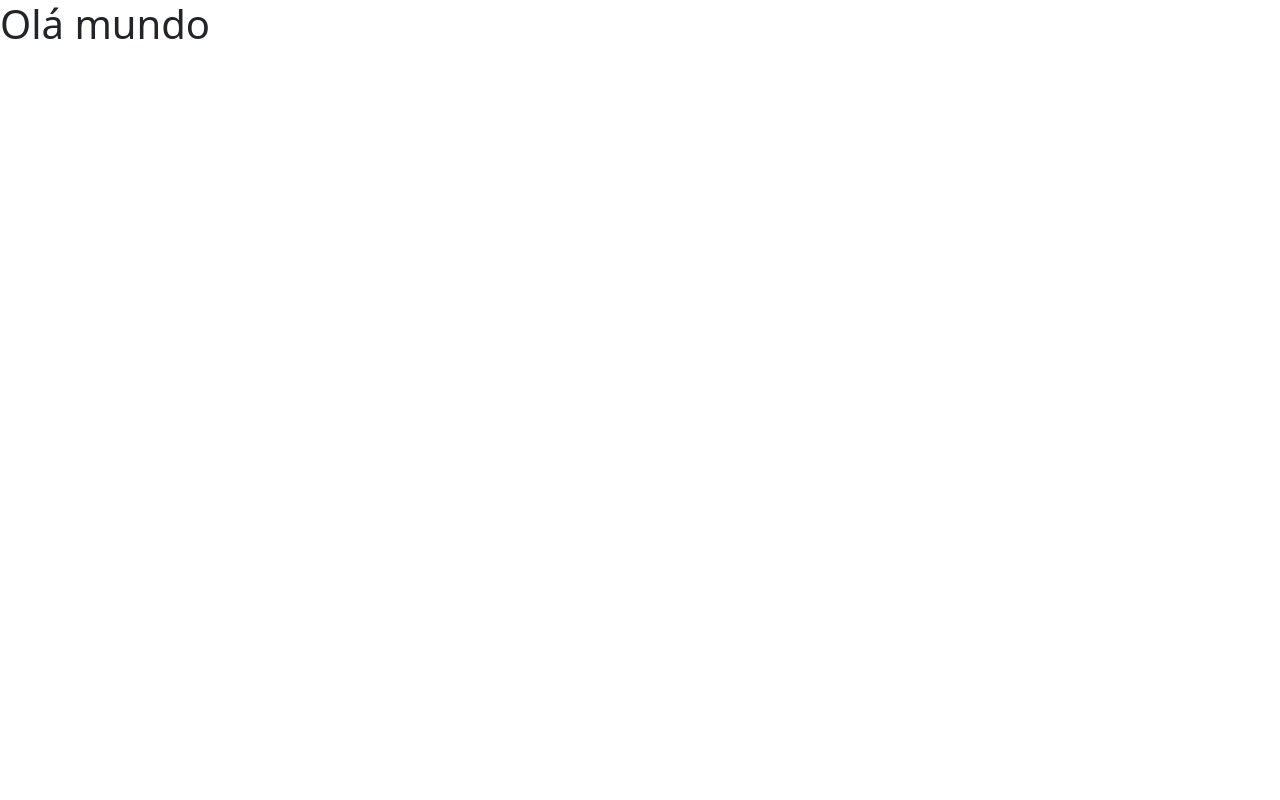
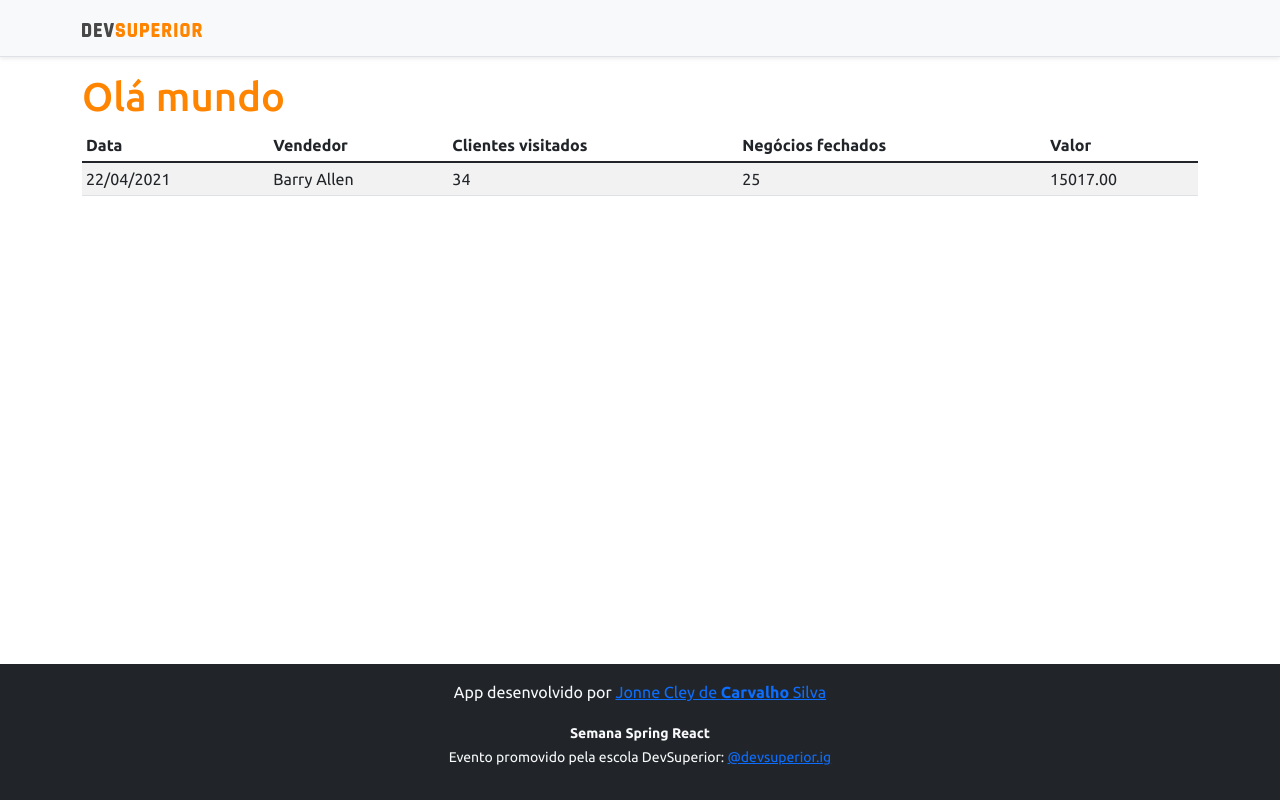
Before and after one commit to carvalhojccs/projeto-sds5, a React (Create React App) app in the folder frontend/: page / in a window 1280 px wide. Built offline with nearby package versions, Linux system fonts and the light colour scheme.

Commit message:
Basic statics components

```diff
--- a/frontend/src/App.tsx
+++ b/frontend/src/App.tsx
@@ -1,8 +1,18 @@
+import DataTable from "components/DataTable";
+import Footer from "components/Footer";
+import NavBar from "components/NavBar";
+
 function App() {
   return (
-    <div>
-      <h1>Olá mundo</h1>
-    </div>
+    <>
+      <NavBar />
+      <div className="container">
+        <h1 className="text-primary">Olá mundo</h1>
+
+        <DataTable />
+      </div>
+      <Footer />
+    </>
   );
 }
 
--- /dev/null
+++ b/frontend/src/components/DataTable/index.tsx
@@ -0,0 +1,28 @@
+const DataTable = () => {
+  return (
+    <div className="table-responsive">
+      <table className="table table-striped table-sm">
+        <thead>
+          <tr>
+            <th>Data</th>
+            <th>Vendedor</th>
+            <th>Clientes visitados</th>
+            <th>Negócios fechados</th>
+            <th>Valor</th>
+          </tr>
+        </thead>
+        <tbody>
+          <tr>
+            <td>22/04/2021</td>
+            <td>Barry Allen</td>
+            <td>34</td>
+            <td>25</td>
+            <td>15017.00</td>
+          </tr>
+        </tbody>
+      </table>
+    </div>
+  );
+};
+
+export default DataTable;
--- /dev/null
+++ b/frontend/src/components/Footer/index.tsx
@@ -0,0 +1,34 @@
+const Footer = () => {
+  return (
+    <footer className="footer mt-auto py-3 bg-dark">
+      <div className="container">
+        <p className="text-light">
+          App desenvolvido por{" "}
+          <a
+            href="https://github.com/carrvalhojccs"
+            target="_blank"
+            rel="noreferrer"
+          >
+            Jonne Cley de <strong>Carvalho</strong> Silva
+          </a>
+        </p>
+        <p className="text-light">
+          <small>
+            <strong>Semana Spring React</strong>
+            <br />
+            Evento promovido pela escola DevSuperior:{" "}
+            <a
+              href="https://instagram.com/devsuperior.ig"
+              target="_blank"
+              rel="noreferrer"
+            >
+              @devsuperior.ig
+            </a>
+          </small>
+        </p>
+      </div>
+    </footer>
+  );
+};
+
+export default Footer;
--- /dev/null
+++ b/frontend/src/components/NavBar/index.tsx
@@ -0,0 +1,15 @@
+import ImgDsDark from "assets/img/ds-dark.svg";
+
+const NavBar = () => {
+  return (
+    <div className="d-flex flex-column flex-md-row align-items-center p-3 px-md-4 mb-3 bg-light border-bottom shadow-sm">
+      <div className="container">
+        <nav className="my-2 my-md-0 mr-md-3">
+          <img src={ImgDsDark} alt="DevSuperior" width="120" />
+        </nav>
+      </div>
+    </div>
+  );
+};
+
+export default NavBar;
--- a/frontend/src/index.tsx
+++ b/frontend/src/index.tsx
@@ -1,6 +1,7 @@
 import React from "react";
 import ReactDOM from "react-dom";
 import "bootstrap/dist/css/bootstrap.css";
+import "assets/css/styles.css";
 import App from "./App";
 
 ReactDOM.render(
```
Also changed, not shown: frontend/src/assets/img/ds-dark.svg (added).
